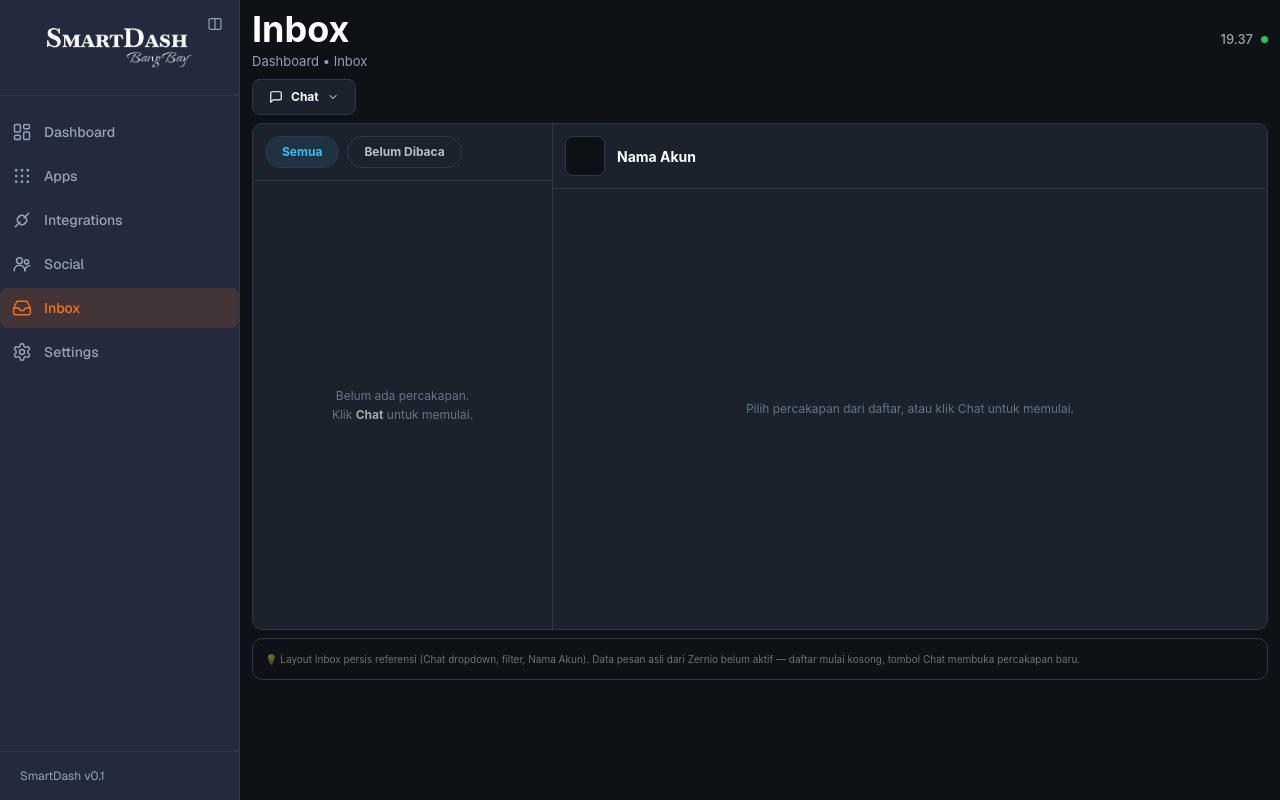
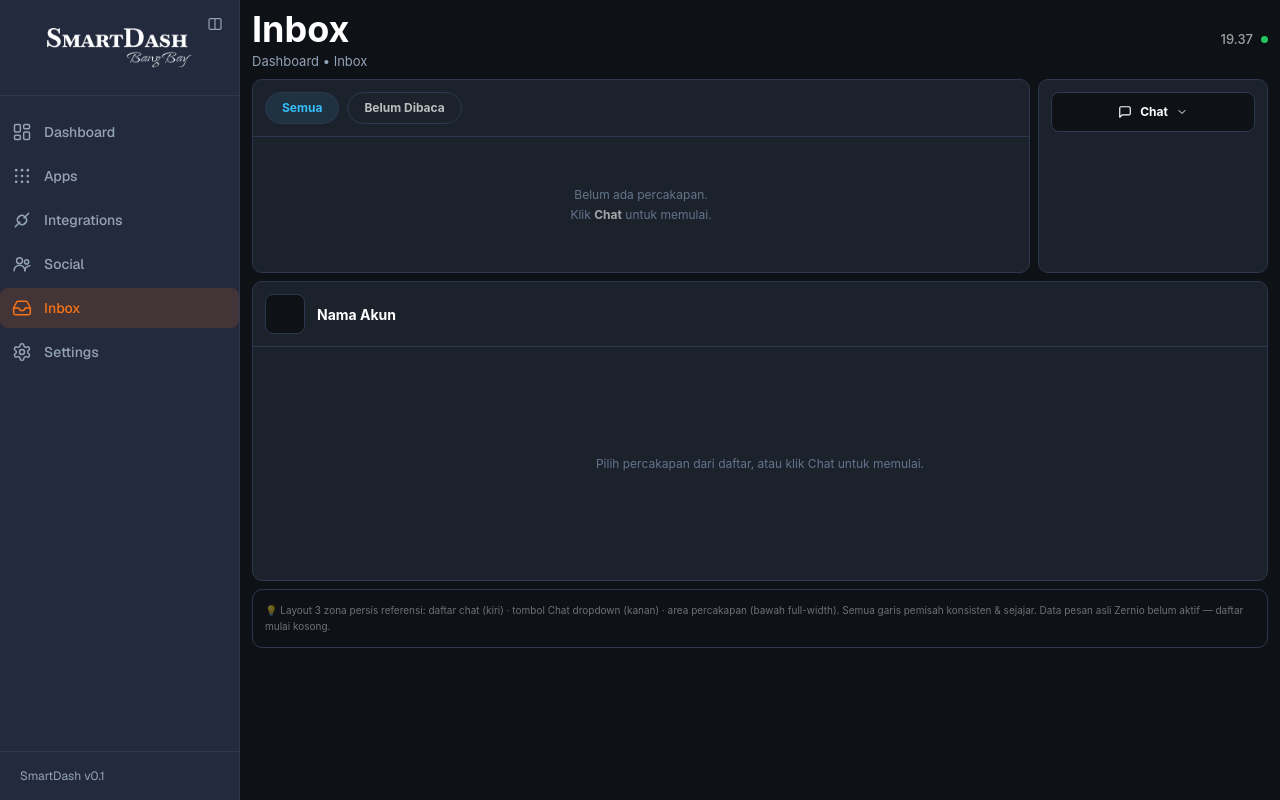
Before and after one commit to Agent-DashBoard/SmartDash-v.01, a Next.js app: page /inbox in a window 1280 px wide. Built offline with nearby package versions, Linux system fonts and the light colour scheme.

Commit message:
UPDATE 59: Inbox rebuild layout 3 zona persis referensi — garis pemisah konsisten & sejajar

```diff
--- a/app/inbox/page.tsx
+++ b/app/inbox/page.tsx
@@ -1,7 +1,8 @@
-// app/inbox/page.tsx — Inbox: pesan dari semua platform sosial terhubung.
-// Layout persis referensi BangBay: header + tombol Chat (dropdown platform) +
-// panel kiri (filter Semua/Belum Dibaca + daftar) + panel kanan (header Nama Akun + isi).
-// CATATAN: data pesan dari Zernio belum aktif → daftar mulai kosong (empty state).
+// app/inbox/page.tsx — Inbox: layout 3 zona PERSIS referensi BangBay.
+// Zona 1 (kiri atas, lebar): filter pills + daftar chat.
+// Zona 2 (kanan atas, sempit): tombol Chat → dropdown platform terhubung.
+// Zona 3 (bawah, full-width): header Nama Akun + area percakapan.
+// Semua garis pemisah konsisten #2E3750 & sejajar (grid).
 "use client";
 
 import { useState, useEffect } from "react";
@@ -44,11 +45,9 @@ function useClock() {
 }
 
 export default function InboxPage() {
-  // Daftar chat — mulai kosong persis referensi (empty state)
   const [chats, setChats] = useState<Chat[]>([]);
   const [activeChatId, setActiveChatId] = useState<number | null>(null);
   const [filter, setFilter] = useState<"all" | "unread">("all");
-  // Dropdown "Chat"
   const [chatOpen, setChatOpen] = useState(false);
 
   const now = useClock();
@@ -62,7 +61,7 @@ export default function InboxPage() {
 
   function startChat(platform: ChatPlatform) {
     const meta = PLATFORM_META[platform];
-    // Nama akun asli dari Integrations (Zernio) — hanya platform terhubung yang muncul di dropdown
+    // Nama akun asli dari Integrations (Zernio)
     const accountName =
       platform === "tiktok"
         ? "BangBay | Audio & Cuan"
@@ -108,14 +107,92 @@ export default function InboxPage() {
           </div>
         </header>
 
-        {/* Tombol Chat — dropdown platform */}
+        {/* ===== GRID 3 ZONA (persis referensi) ===== */}
+        <div className="grid grid-cols-1 gap-2 lg:grid-cols-[1fr_230px]">
+          {/* ---- ZONA KIRI (lebar): filter + daftar chat ---- */}
+          <section className="flex flex-col overflow-hidden rounded-[10px] border border-[#2E3750] bg-[#1C222B]">
+            {/* Filter pills — garis bawah konsisten */}
+            <div className="flex items-center gap-2 border-b border-[#2E3750] p-3">
+              {(
+                [
+                  { key: "all", label: "Semua" },
+                  { key: "unread", label: "Belum Dibaca" },
+                ] as const
+              ).map((f) => (
+                <button
+                  key={f.key}
+                  type="button"
+                  onClick={() => setFilter(f.key)}
+                  className={`cursor-pointer rounded-full border px-4 py-1.5 text-[12px] font-bold transition-colors ${
+                    filter === f.key
+                      ? "border-[#38BDF8]/50 bg-[#38BDF8]/10 text-[#38BDF8]"
+                      : "border-[#2E3750] bg-transparent text-white/70 hover:bg-[#232A3D]"
+                  }`}
+                >
+                  {f.label}
+                </button>
+              ))}
+            </div>
+
+            {/* Daftar chat — tiap item dipisah garis horizontal full-width (sejajar) */}
+            <div className="flex flex-1 flex-col overflow-y-auto">
+              {filtered.length === 0 ? (
+                <div className="flex flex-1 items-center justify-center px-4 py-12 text-center">
+                  <p className="text-[12px] leading-relaxed text-[#64748B]">
+                    Belum ada percakapan.
+                    <br />
+                    Klik <span className="font-bold text-white/60">Chat</span> untuk memulai.
+                  </p>
+                </div>
+              ) : (
+                filtered.map((c, idx) => {
+                  const meta = PLATFORM_META[c.platform];
+                  return (
+                    <button
+                      key={c.id}
+                      type="button"
+                      onClick={() => openChat(c.id)}
+                      className={`flex w-full cursor-pointer items-start gap-2.5 px-3 py-3 text-left transition-colors ${
+                        activeChatId === c.id ? "bg-[#232A3D]" : "hover:bg-[#232A3D]/60"
+                      } ${idx > 0 ? "border-t border-[#2E3750]" : ""}`}
+                    >
+                      <span
+                        className="flex h-9 w-9 shrink-0 items-center justify-center rounded-full text-[16px]"
+                        style={{ backgroundColor: `${meta.color}1A` }}
+                      >
+                        {meta.icon}
+                      </span>
+                      <span className="min-w-0 flex-1">
+                        <span className="flex items-center justify-between gap-2">
+                          <span className="truncate text-[13px] font-bold text-white">{c.name}</span>
+                          <span className="shrink-0 text-[10px] text-[#64748B]">{c.time}</span>
+                        </span>
+                        <span className="mt-0.5 flex items-center gap-1.5">
+                          <span
+                            className="rounded-full px-1.5 py-px text-[9px] font-bold"
+                            style={{ backgroundColor: `${meta.color}1A`, color: meta.color }}
+                          >
+                            {meta.label}
+                          </span>
+                          {c.unread && <span className="h-1.5 w-1.5 rounded-full bg-[#38BDF8]" />}
+                        </span>
+                        <span className="mt-1 block truncate text-[11px] text-white/50">{c.preview}</span>
+                      </span>
+                    </button>
+                  );
+                })
+              )}
+            </div>
+          </section>
+
+          {/* ---- ZONA KANAN (sempit): tombol Chat + dropdown ---- */}
+          <section className="flex flex-col overflow-hidden rounded-[10px] border border-[#2E3750] bg-[#1C222B] p-3">
             <div className="relative">
               <button
                 type="button"
                 onClick={() => setChatOpen((v) => !v)}
-            className="cursor-pointer rounded-[8px] border border-[#2E3750] bg-[#1C222B] px-4 py-2 text-[12px] font-bold text-white transition-colors hover:bg-[#232A3D]"
+                className="flex w-full cursor-pointer items-center justify-center gap-2 rounded-[8px] border border-[#2E3750] bg-[#0E1116] px-4 py-2.5 text-[12px] font-bold text-white transition-colors hover:bg-[#232A3D]"
               >
-            <span className="flex items-center gap-2">
                 <svg className="h-3.5 w-3.5" viewBox="0 0 24 24" fill="none" stroke="currentColor" strokeWidth="2" strokeLinecap="round" strokeLinejoin="round" aria-hidden>
                   <path d="M21 15a2 2 0 0 1-2 2H7l-4 4V5a2 2 0 0 1 2-2h14a2 2 0 0 1 2 2z" />
                 </svg>
@@ -132,19 +209,16 @@ export default function InboxPage() {
                 >
                   <path d="m6 9 6 6 6-6" />
                 </svg>
-            </span>
               </button>
 
-          {/* Dropdown */}
+              {/* Dropdown — hanya platform terhubung, item dipisah garis sejajar */}
               {chatOpen && (
                 <>
-              {/* Overlay — klik di luar untuk tutup */}
                   <div className="fixed inset-0 z-10" onClick={() => setChatOpen(false)} />
-              <div className="absolute left-0 top-full z-20 mt-1 w-64 overflow-hidden rounded-[8px] border border-[#2E3750] bg-[#1C222B] shadow-xl">
+                  <div className="absolute left-0 right-0 top-full z-20 mt-1 overflow-hidden rounded-[8px] border border-[#2E3750] bg-[#1C222B] shadow-xl">
                     <p className="border-b border-[#2E3750] px-3 py-2 text-[10px] font-bold uppercase tracking-wider text-white/40">
                       Mulai chat baru
                     </p>
-                {/* Hanya platform yang sudah terhubung di Integrations (Zernio) */}
                     {(Object.keys(PLATFORM_META) as ChatPlatform[])
                       .filter((key) => PLATFORM_META[key].connected)
                       .map((key, idx, arr) => {
@@ -177,90 +251,12 @@ export default function InboxPage() {
                 </>
               )}
             </div>
-
-        {/* Dua kolom: daftar kiri + baca kanan */}
-        <div className="grid min-h-[440px] grid-cols-1 overflow-hidden rounded-[10px] border border-[#2E3750] bg-[#1C222B] lg:grid-cols-[300px_1fr]">
-          {/* Panel kiri — filter + daftar */}
-          <div className="flex flex-col border-b border-[#2E3750] lg:border-b-0 lg:border-r">
-            {/* Filter pills */}
-            <div className="flex gap-2 border-b border-[#2E3750] p-3">
-              {(
-                [
-                  { key: "all", label: "Semua" },
-                  { key: "unread", label: "Belum Dibaca" },
-                ] as const
-              ).map((f) => (
-                <button
-                  key={f.key}
-                  type="button"
-                  onClick={() => setFilter(f.key)}
-                  className={`cursor-pointer rounded-full border px-4 py-1.5 text-[12px] font-bold transition-colors ${
-                    filter === f.key
-                      ? "border-[#38BDF8]/50 bg-[#38BDF8]/10 text-[#38BDF8]"
-                      : "border-[#2E3750] bg-transparent text-white/70 hover:bg-[#232A3D]"
-                  }`}
-                >
-                  {f.label}
-                </button>
-              ))}
+          </section>
         </div>
 
-            {/* Daftar chat — empty state persis referensi */}
-            <div className="flex flex-1 flex-col overflow-y-auto p-2 lg:max-h-[540px]">
-              {filtered.length === 0 ? (
-                <div className="flex flex-1 items-center justify-center px-4 py-10 text-center">
-                  <p className="text-[12px] leading-relaxed text-[#64748B]">
-                    Belum ada percakapan.
-                    <br />
-                    Klik <span className="font-bold text-white/60">Chat</span> untuk memulai.
-                  </p>
-                </div>
-              ) : (
-                filtered.map((c) => {
-                  const meta = PLATFORM_META[c.platform];
-                  return (
-                    <button
-                      key={c.id}
-                      type="button"
-                      onClick={() => openChat(c.id)}
-                      className={`flex w-full cursor-pointer items-start gap-2.5 rounded-[8px] border p-2.5 text-left transition-colors ${
-                        activeChatId === c.id
-                          ? "border-[#38BDF8]/50 bg-[#232A3D]"
-                          : "border-transparent hover:bg-[#232A3D]/60"
-                      }`}
-                    >
-                      <span
-                        className="flex h-9 w-9 shrink-0 items-center justify-center rounded-full text-[16px]"
-                        style={{ backgroundColor: `${meta.color}1A` }}
-                      >
-                        {meta.icon}
-                      </span>
-                      <span className="min-w-0 flex-1">
-                        <span className="flex items-center justify-between gap-2">
-                          <span className="truncate text-[13px] font-bold text-white">{c.name}</span>
-                          <span className="shrink-0 text-[10px] text-[#64748B]">{c.time}</span>
-                        </span>
-                        <span className="mt-0.5 flex items-center gap-1.5">
-                          <span
-                            className="rounded-full px-1.5 py-px text-[9px] font-bold"
-                            style={{ backgroundColor: `${meta.color}1A`, color: meta.color }}
-                          >
-                            {meta.label}
-                          </span>
-                          {c.unread && <span className="h-1.5 w-1.5 rounded-full bg-[#38BDF8]" />}
-                        </span>
-                        <span className="mt-1 block truncate text-[11px] text-white/50">{c.preview}</span>
-                      </span>
-                    </button>
-                  );
-                })
-              )}
-            </div>
-          </div>
-
-          {/* Panel kanan — header Nama Akun + isi pesan */}
-          <div className="flex flex-col">
-            {/* Header bar */}
+        {/* ---- ZONA BAWAH (full-width): header Nama Akun + area percakapan ---- */}
+        <section className="flex min-h-[300px] flex-col overflow-hidden rounded-[10px] border border-[#2E3750] bg-[#1C222B]">
+          {/* Header bar — Nama Akun + avatar, garis bawah konsisten */}
           <div className="flex items-center gap-3 border-b border-[#2E3750] p-3">
             {active ? (
               <>
@@ -279,15 +275,14 @@ export default function InboxPage() {
               </>
             ) : (
               <>
-                  {/* Placeholder persis referensi: avatar kosong + "Nama Akun" */}
-                  <span className="flex h-10 w-10 shrink-0 items-center justify-center rounded-lg border border-[#2E3750] bg-[#0E1116]" />
+                <span className="flex h-10 w-10 shrink-0 items-center justify-center rounded-[8px] border border-[#2E3750] bg-[#0E1116]" />
                 <p className="text-[14px] font-bold text-white">Nama Akun</p>
               </>
             )}
           </div>
 
-            {/* Isi pesan */}
-            <div className="flex flex-1 items-center justify-center p-4 lg:min-h-[440px]">
+          {/* Area percakapan */}
+          <div className="flex flex-1 items-center justify-center p-4">
             {active ? (
               <div className="text-center">
                 <p className="text-[13px] text-[#64748B]">Belum ada pesan di percakapan ini.</p>
@@ -304,14 +299,14 @@ export default function InboxPage() {
               </p>
             )}
           </div>
-          </div>
-        </div>
+        </section>
 
         {/* Catatan jujur */}
         <div className="rounded-[10px] border border-[#2E3750] bg-[#0E1116] p-3">
           <p className="text-[10px] leading-relaxed text-white/40">
-            💡 Layout Inbox persis referensi (Chat dropdown, filter, Nama Akun). Data pesan asli dari
-            Zernio belum aktif — daftar mulai kosong, tombol Chat membuka percakapan baru.
+            💡 Layout 3 zona persis referensi: daftar chat (kiri) · tombol Chat dropdown (kanan) ·
+            area percakapan (bawah full-width). Semua garis pemisah konsisten &amp; sejajar. Data pesan
+            asli Zernio belum aktif — daftar mulai kosong.
           </p>
         </div>
       </div>
```
Also changed, not shown: 1 other file (tests, documents, lock files or other folders). Lines whose indentation alone changed are shown as unchanged.
